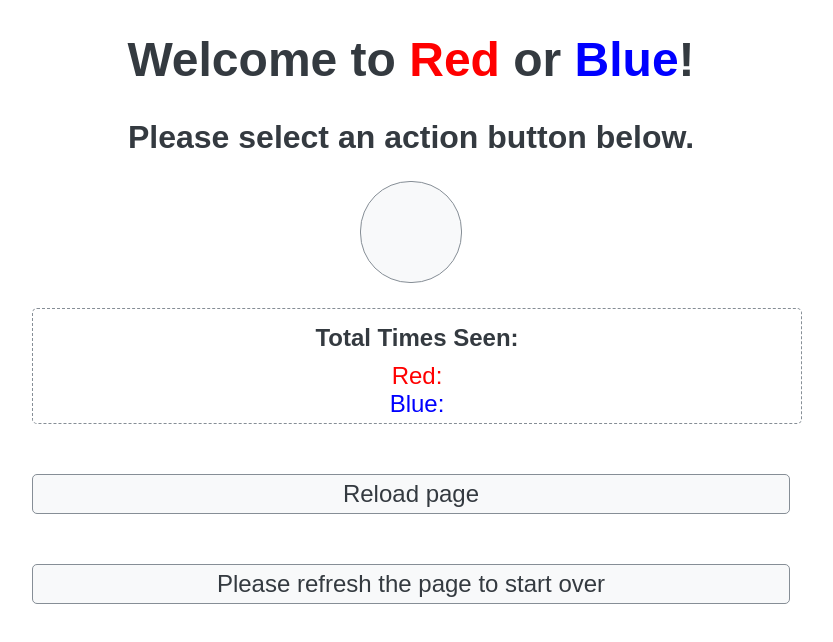
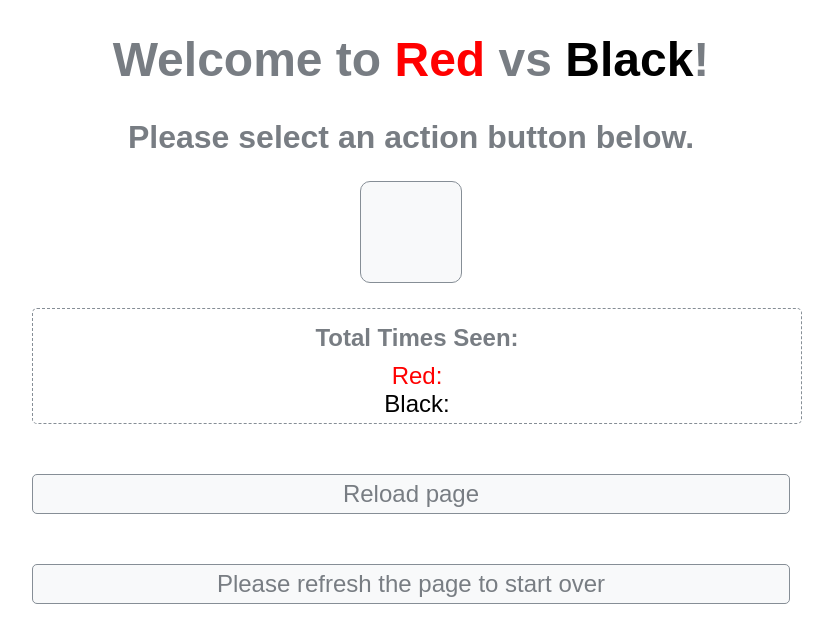
Before and after one commit to gloria-ho/red_vs_black_express, a website: page public/index.html in a window 1280 px wide. Both pictures are taken after a click on the button "Clear cookies and reset counter". Shown: the whole page, without its empty margins (229-1062 px from the left). Drawn offline with nearby package versions, Linux system fonts and the light colour scheme; no server answers.

Commit message:
updating files to reflect red v. black

```diff
--- a/package.json
+++ b/package.json
@@ -1,5 +1,5 @@
 {
-  "name": "take_home_mh",
+  "name": "red_or_black_express",
   "version": "1.0.0",
   "description": "",
   "main": "server.js",
--- a/public/index.html
+++ b/public/index.html
@@ -4,17 +4,17 @@
   <meta charset="UTF-8">
   <meta name="viewport" content="width=device-width, initial-scale=1.0">
   <meta http-equiv="X-UA-Compatible" content="ie=edge">
-  <title>Red v. Blue</title>
+  <title>Red v. Black</title>
   <link rel="stylesheet" href="./style.css">
 </head>
 
 <body>
     <span id="welcome" class="welcome">
-    <h1 class="center">Welcome to <span class="red">Red</span> or <span class="blue">Blue</span>!</h1>
+    <h1 class="center">Welcome to <span class="red">Red</span> vs <span class="black">Black</span>!</h1>
     <h2 class="center">Please select an action button below.</h2>
   </span>
-  <!-- div that will render a circle -->
-  <div id="circle" class="circle"></div>
+  <!-- div that will render a square -->
+  <div id="square" class="square"></div>
   <!-- hidden div that will render report -->
   <div id="report" class="report hidden center"></div>
   <!-- allow user to clear the cookies manually -->
--- a/public/index.js
+++ b/public/index.js
@@ -34,19 +34,19 @@ function clearCookie(key) {
 // EXPIRE ALL COOKIES
 function clearAllCookies() {
   clearCookie('red');
-  clearCookie('blue');
+  clearCookie('black');
   clearCookie('last_shown_color');
 }
 
-// CHANGE CIRCLE COLOR
-function fillCircle(color) {
-  document.querySelector('#circle').style.backgroundColor = color;
+// CHANGE SQUARE COLOR
+function fillSquare(color) {
+  document.querySelector('#square').style.backgroundColor = color;
 }
 
 // RANDOMIZE COLOR WITH 50/50 ODDS
 function randomColor() {
   let c = Math.random();
-  return (c > .5) ? 'red' : 'blue';
+  return (c > .5) ? 'red' : 'black';
 }
 
 // ADDING TO COLOR COUNTER
@@ -58,7 +58,7 @@ function addToCounter(color) {
 let reportBtn = document.querySelector('#reportBtn');
 let report = document.querySelector('#report');
 function showReport() {
-  report.innerHTML = '<h4>Total Times Seen:</h4><span class="red">Red: ' + getCookie('red') + '</span><br />' + '<span class="blue">Blue: ' + getCookie('blue') + '</span>';
+  report.innerHTML = '<h4>Total Times Seen:</h4><span class="red">Red: ' + getCookie('red') + '</span><br />' + '<span class="black">Black: ' + getCookie('black') + '</span>';
   report.classList.remove('hidden');
 }
 
@@ -71,8 +71,8 @@ reloadBtn.onclick = () => {
 let clearBtn = document.querySelector('#clearBtn');
 clearBtn.onclick = () => {
   clearAllCookies();
-  // clear the circle and instruct user to refresh the page
-  fillCircle('#f8f9fa');
+  // clear the square and instruct user to refresh the page
+  fillSquare('#f8f9fa');
   // disable button click once cleared
   this.disabled=true;
   clearBtn.innerText = 'Please refresh the page to start over';
@@ -83,8 +83,8 @@ clearBtn.onclick = () => {
 if (!getCookie('red')) {
   setCookie('red', 0, 999);
 }
-if (!getCookie('blue')) {
-  setCookie('blue', 0, 999);
+if (!getCookie('black')) {
+  setCookie('black', 0, 999);
 }
 
 let color = ''
@@ -93,8 +93,8 @@ let color = ''
 if (!getCookie('last_shown_color')) {
   // randomize a color
   color = randomColor();
-  // render the bg color in the circle
-  fillCircle(color);
+  // render the bg color in the square
+  fillSquare(color);
   // set last shown color cookie
   setCookie('last_shown_color', color, 999)
   // add 1 to color counter
@@ -103,7 +103,7 @@ if (!getCookie('last_shown_color')) {
   color = getCookie('last_shown_color');
   document.querySelector('#welcome').innerHTML = '<h1 class="center">Welcome back, User!</h1><h2 class="center">Your last color was <span id="color" class="' + color + '">' + color.toUpperCase() + '</span>.</h2>';
   // render the same bg as the last shown color
-  fillCircle(color);
+  fillSquare(color);
   // clear last shown color cookie, no need to add to color counter here
   setCookie('last_shown_color', '', -1);
 }
--- a/public/report/index.js
+++ b/public/report/index.js
@@ -15,9 +15,9 @@ function generateTable(array) {
   for (item of array) {
     let ip = row.insertCell(0);
     let red = row.insertCell(1);
-    let blue = row.insertCell(2);
+    let black = row.insertCell(2);
     ip.innerText = item.ip;
     red.innerText = item.red;
-    blue.innerText = item.blue;
+    black.innerText = item.black;
   }
 }
--- a/public/style.css
+++ b/public/style.css
@@ -1,6 +1,6 @@
 * {
   font-family: sans-serif;
-  color: #343a40;
+  color: #787d83;
 }
 h1 {
   font-size: 3em;
@@ -21,15 +21,15 @@ h2, h4 {
 .red {
   color: #f00;
 }
-.blue {
-  color: #00f;
+.black {
+  color: #000;
 }
 
-.circle {
+.square {
   width: 100px;
   min-height: 100px;
   border: 1px #868e96 solid;
-  border-radius: 50px;
+  border-radius: 10px;
   color: #FFF;
   margin: 25px auto;
 }
```
Also changed, not shown: public/report/index.html (+2 -2 lines), readme.md.
